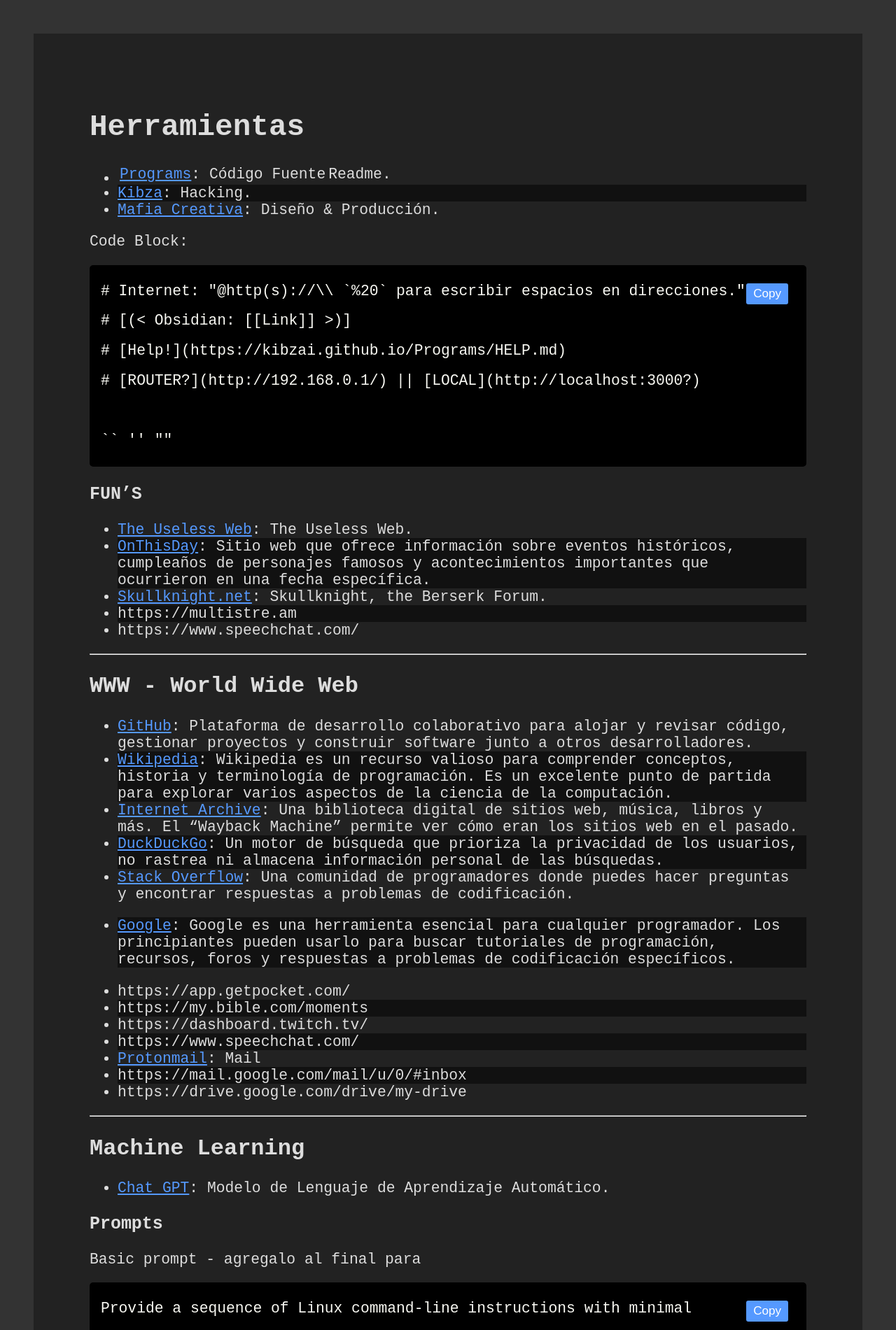
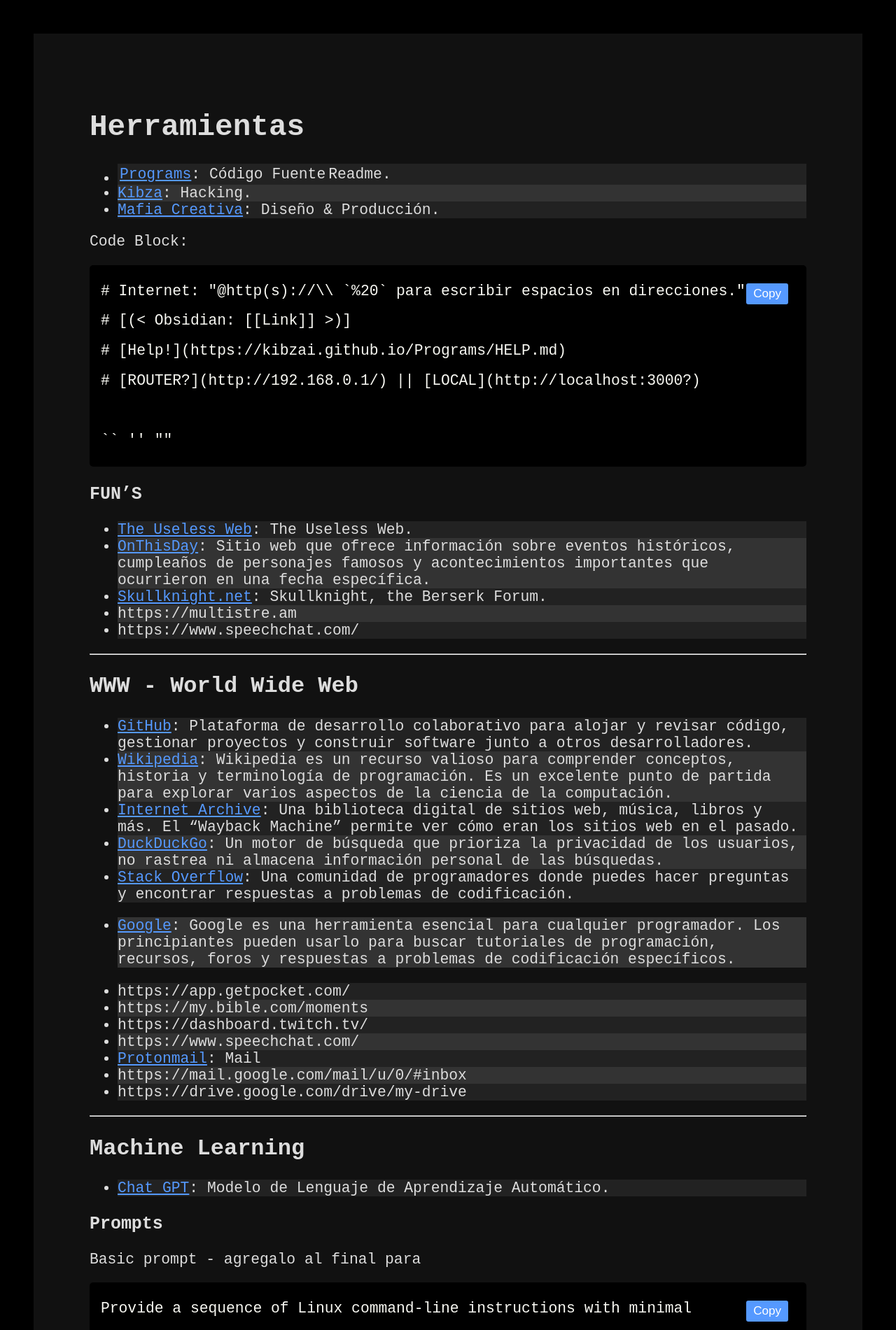
Before and after one commit to Kibzai/Programs, a Jekyll site: the page built from index.md, in a window 1280 px wide. Shown: the top 1901 px of the page at 70% size. Built offline with Jekyll 4.4.1, drawn with Linux system fonts in a browser that asks for light colours.

Commit message:
Update style.css

```diff
--- a/assets/css/style.css
+++ b/assets/css/style.css
@@ -2,7 +2,7 @@
 
 /* Base Dark Mode Styles */
 body.dark-mode {
-    background-color: #333;
+    background-color: #000;
     font-family: 'Courier New', Courier, monospace;
     color: #ddd;
     margin: 3rem;
@@ -14,11 +14,11 @@
 }
 
 body.dark-mode .content {
-    background-color: #222;
+    background-color: #111;
     padding: 5rem;
 }
 
-li { background: #111; }
+li { background: #333; }
 li:nth-child(odd) { background: #222; }
 
 /* Code Block Styling with Wrap */
```
